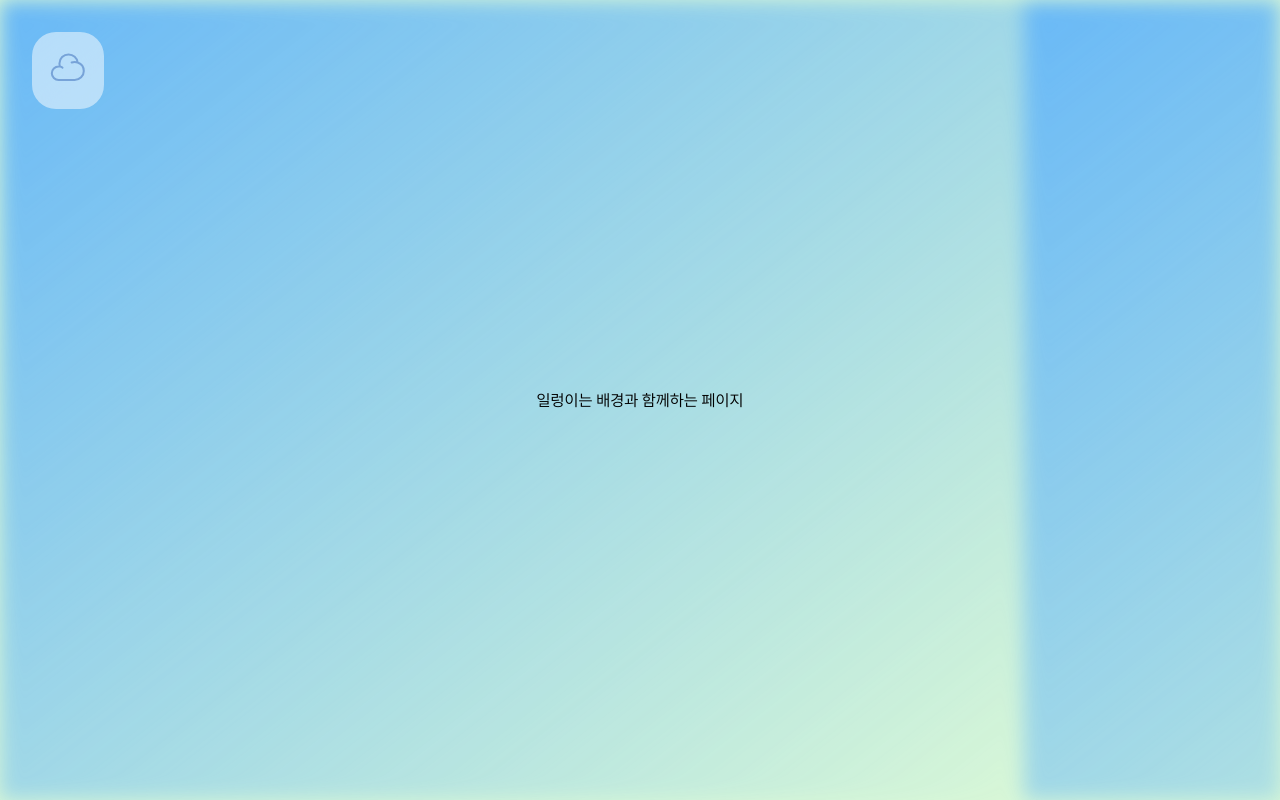
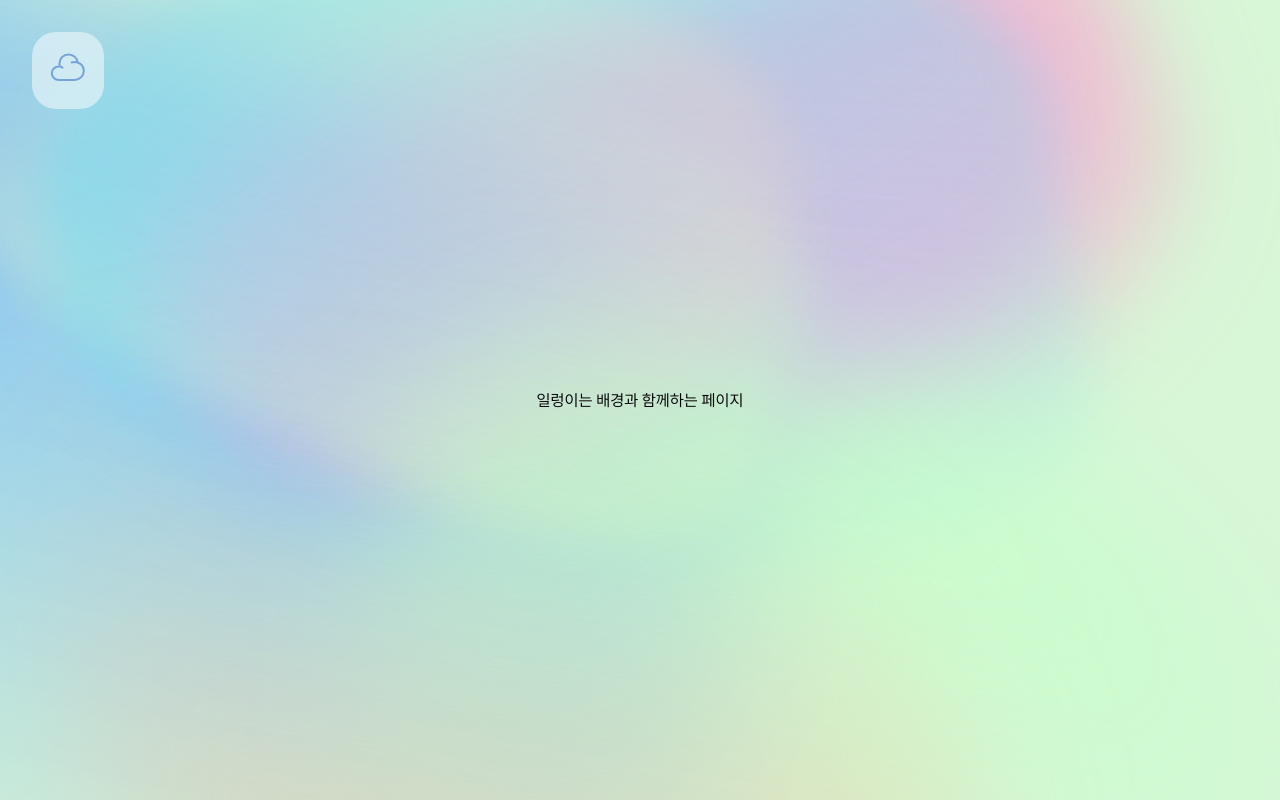
Before and after one commit to pcwadarong/overTheRainbow, a React (Vite) app: page / in a window 1280 px wide. Built offline with nearby package versions, Linux system fonts and the light colour scheme.

Commit message:
💫 background gradients

```diff
--- a/src/components/AuroraBackground.tsx
+++ b/src/components/AuroraBackground.tsx
@@ -7,10 +7,67 @@ interface AuroraBackgroundProps {
 const AuroraBackground = ({ children }: AuroraBackgroundProps) => {
   return (
     <main className="relative w-screen h-screen flex justify-center items-center bg-green transition-bg">
+      <motion.div className="absolute inset-0 overflow-hidden">
+
         <motion.div
-        className="absolute inset-0 overflow-hidden"
+          className="absolute inset-0 bg-gradient-to-b from-[rgb(99,177,255)] to-transparent opacity-90 blur-[70px] bg-[length:200%]"
+          style={{ borderRadius: '20% 50% 30% 50%' }}
           animate={{
-          backgroundPosition: ['50% 0%', '0% 0%'],
+            scale: [1, 1.2, 1],
+            rotate: [0, 15, -15, 0],
+            x: ['-50%', '-50%', '20%'],
+            y: ['0%', '10%', '-10%'],
+          }}
+          transition={{
+            duration: 20,
+            ease: 'easeInOut',
+            repeat: Infinity,
+            repeatType: 'mirror',
+          }}
+        />
+
+        <motion.div
+          className="absolute inset-0 h-2/3 w-4/5 bg-gradient-to-tr from-[#ff88ef] to-transparent opacity-70 blur-[50px] bg-[length:120%]"
+          style={{ borderRadius: '40% 30% 50% 60%' }}
+          animate={{
+            scale: [1, 0.9, 1],
+            rotate: [0, -20, 20, 0],
+            x: ['0%', '15%', '-15%'],
+            y: ['0%', '-10%', '10%'],
+          }}
+          transition={{
+            duration: 25,
+            ease: 'easeInOut',
+            repeat: Infinity,
+            repeatType: 'mirror',
+          }}
+        />
+
+<motion.div
+          className="absolute inset-0 h-2/3 w-4/5 bg-gradient-to-bl from-[#ff95cc] to-transparent opacity-70 blur-[50px] bg-[length:120%]"
+          style={{ borderRadius: '40% 30% 50% 60%' }}
+          animate={{
+            scale: [1, 0.9, 1],
+            rotate: [0, -20, 20, 0],
+            x: ['20%', '20%', '-20%'],
+            y: ['50%', '-20%', '20%'],
+          }}
+          transition={{
+            duration: 25,
+            ease: 'easeInOut',
+            repeat: Infinity,
+            repeatType: 'mirror',
+          }}
+        />
+
+        <motion.div
+          className="absolute inset-0 h-1/2 w-2/3 bg-gradient-to-tl from-[#f8ffbd] to-transparent opacity-60 blur-[20px] bg-[length:150%]"
+          style={{ borderRadius: '50% 25% 30% 45%' }}
+          animate={{
+            scale: [1, 1.1, 1],
+            rotate: [0, 25, -25, 0],
+            x: ['0%', '-15%', '15%'],
+            y: ['0%', '15%', '-15%'],
           }}
           transition={{
             duration: 30,
@@ -18,15 +75,77 @@ const AuroraBackground = ({ children }: AuroraBackgroundProps) => {
             repeat: Infinity,
             repeatType: 'mirror',
           }}
-      >
-        <div className="absolute inset-0 bg-gradient-to-br from-[#4da9ff] to-transparent opacity-80 blur-[10px] bg-[length:80%]"></div>
-        {/* <div className="absolute inset-0 bg-gradient-to-tr from-[#ff88ef] to-transparent opacity-60 blur-[30px] bg-[length:100%]"></div>
-        <div className="absolute inset-0 bg-gradient-to-tl from-[#f8ffbd] to-transparent opacity-90 blur-[20px] bg-[length:100%]"></div>
-        <div className="absolute inset-0 bg-gradient-to-br from-[#4de1ff] to-transparent opacity-90 blur-[20px] bg-[length:20%]"></div>
-        <div className="absolute inset-0 bg-gradient-to-bl from-[#c3ffc9] to-transparent opacity-90 blur-[10px] bg-[length:120%]"></div> */}
+        />
+
+        <motion.div
+          className="absolute inset-0 w-3/4 h-3/4 bg-gradient-to-br from-[#4de1ff] to-transparent opacity-50 blur-[25px] bg-[length:140%]"
+          style={{ borderRadius: '30% 40% 20% 60%' }}
+          animate={{
+            scale: [1, 1.15, 1],
+            rotate: [0, -10, 10, 0],
+            x: ['0%', '20%', '-20%'],
+            y: ['0%', '-15%', '15%'],
+          }}
+          transition={{
+            duration: 35,
+            ease: 'easeInOut',
+            repeat: Infinity,
+            repeatType: 'mirror',
+          }}
+        />
+
+        <motion.div
+          className="absolute inset-0 w-2/3 h-3/4 bg-gradient-to-b from-[#c3ffc9] to-transparent opacity-80 blur-[65px] bg-[length:130%]"
+          style={{ borderRadius: '25% 60% 40% 20%' }}
+          animate={{
+            scale: [1, 1.3, 1],
+            rotate: [0, 15, -15, 0],
+            x: ['60%', '20%', '60%'],
+            y: ['80%', '40%', '50%'],
+          }}
+          transition={{
+            duration: 40,
+            ease: 'easeInOut',
+            repeat: Infinity,
+            repeatType: 'mirror',
+          }}
+        />
+
+<motion.div
+          className="absolute inset-0 w-2/3 h-3/4 bg-gradient-to-t from-[#f9b997] to-transparent opacity-50 blur-[70px] bg-[length:170%]"
+          style={{ borderRadius: '25% 60% 40% 60%' }}
+          animate={{
+            scale: [1, 1.3, 1],
+            rotate: [0, 15, -15, 0],
+            x: ['0%', '30%', '20%'],
+            y: ['70%', '80%', '50%'],
+          }}
+          transition={{
+            duration: 40,
+            ease: 'easeInOut',
+            repeat: Infinity,
+            repeatType: 'mirror',
+          }}
+        />
+
+        <motion.div
+          className="absolute inset-0 w-3/5 h-3/5 bg-gradient-to-bl from-[#ffddc1] to-transparent opacity-40 blur-[25px] bg-[length:160%]"
+          style={{ borderRadius: '35% 45% 50% 40%' }}
+          animate={{
+            scale: [1, 1.15, 1],
+            rotate: [0, -15, 15, 0],
+            x: ['0%', '10%', '-10%'],
+            y: ['0%', '-5%', '5%'],
+          }}
+          transition={{
+            duration: 50,
+            ease: 'easeInOut',
+            repeat: Infinity,
+            repeatType: 'mirror',
+          }}
+        />
       </motion.div>
 
-      {/* 콘텐츠 */}
       <div className="relative flex flex-col items-center justify-center">
         {children}
       </div>
--- a/src/components/Navigation.tsx
+++ b/src/components/Navigation.tsx
@@ -1,4 +1,4 @@
-import React, { useState } from 'react';
+import { useState } from 'react';
 import CloudIcon from '../assets/Cloud.svg';
 import WriteIcon from '../assets/Write.svg';
 import SearchIcon from '../assets/Search.svg';
--- a/src/index.css
+++ b/src/index.css
@@ -28,7 +28,7 @@
     place-items: center;
     width: 100vw;
     height: 100vh;
-    background: red;
+    background-color: #D8F7D7;
   }
 
   button {
```
Lines whose indentation alone changed are shown as unchanged.
